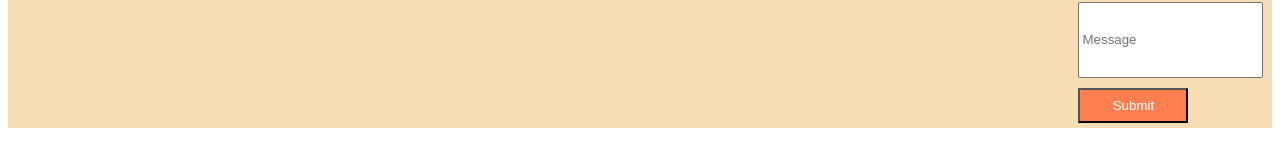
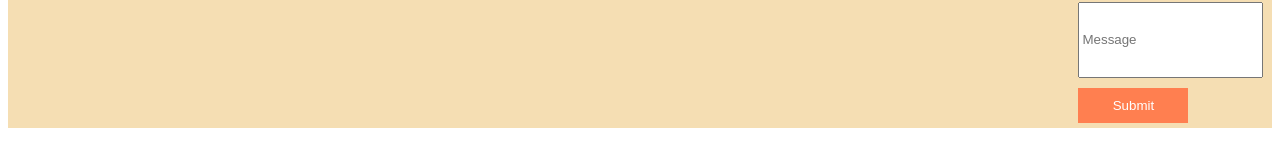
Before and after one commit to khaled8787/web-dev-portfolio, a plain HTML site: page index.html in a window 1280 px wide. Shown: the part 3477-3643 px from the top of the page. Drawn offline with nearby package versions, Linux system fonts and the light colour scheme.

Commit message:
seventh commit

```diff
--- a/index.html
+++ b/index.html
@@ -161,7 +161,7 @@
 <br>
 <input style="height: 70px;width: 70; gap: 10px; margin: 5px;" type="text" name="" id="" placeholder="Message">
 <br>
-<button style="width: 110px; height: 35px; margin: 5px; color:white;background-color: coral;">Submit</button>
+<button style="width: 110px; height: 35px; margin: 5px; color:white;background-color: coral; border: none;">Submit</button>
 </div>
 </div>
 
```
